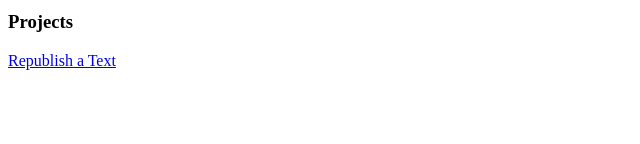
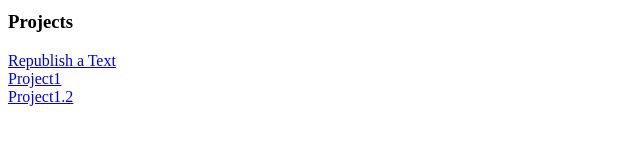
Before and after one commit to ewaitee/interactive2, a plain HTML site: page index.html in a window 1280 px wide. Shown: the part 146-290 px from the top of the page, without its empty margins (0-640 px from the left). Drawn offline with Linux system fonts and the light colour scheme.

Commit message:
project 1

```diff
--- a/index.html
+++ b/index.html
@@ -17,7 +17,11 @@
     <div id="projects">
       <h3>Projects</h3>
       <a href="#" target="blank">Republish a Text</a><br>
+      <a href="https://www.google.com/maps/d/edit?mid=1BDKnNeZZB1bGMOU4XjrSnjyNSoo" target="blank">Project1</a><br>
+      <a href="https://docs.google.com/a/cca.edu/document/d/1iYjOUTfyseb9YqcZ1T0zvqTBaSvyQouz8bebZx3PDss/edit?usp=sharing">Project1.2</a><br>
+
     </div>
+
   </div>
 </body>
 </html>
```
